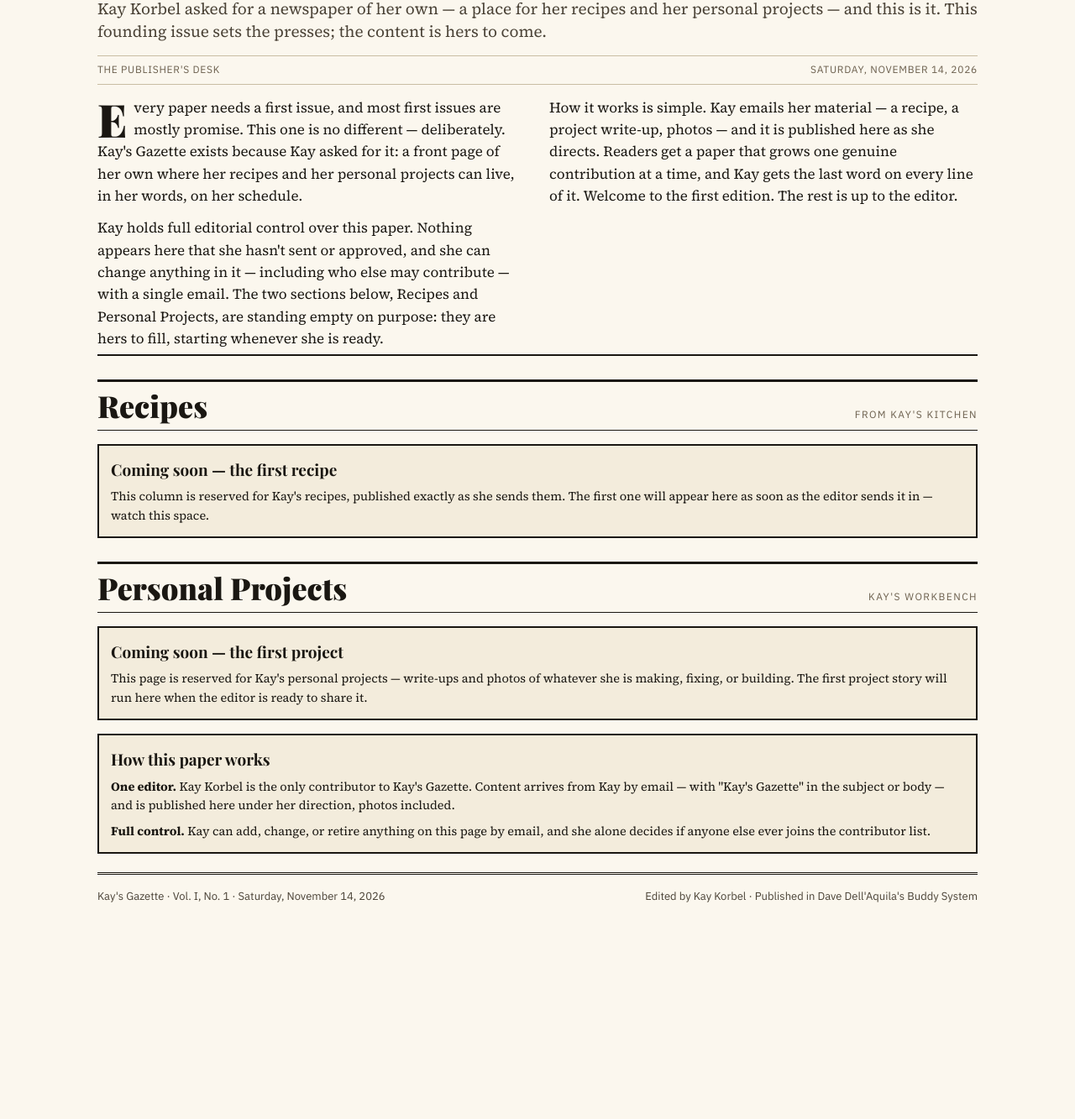
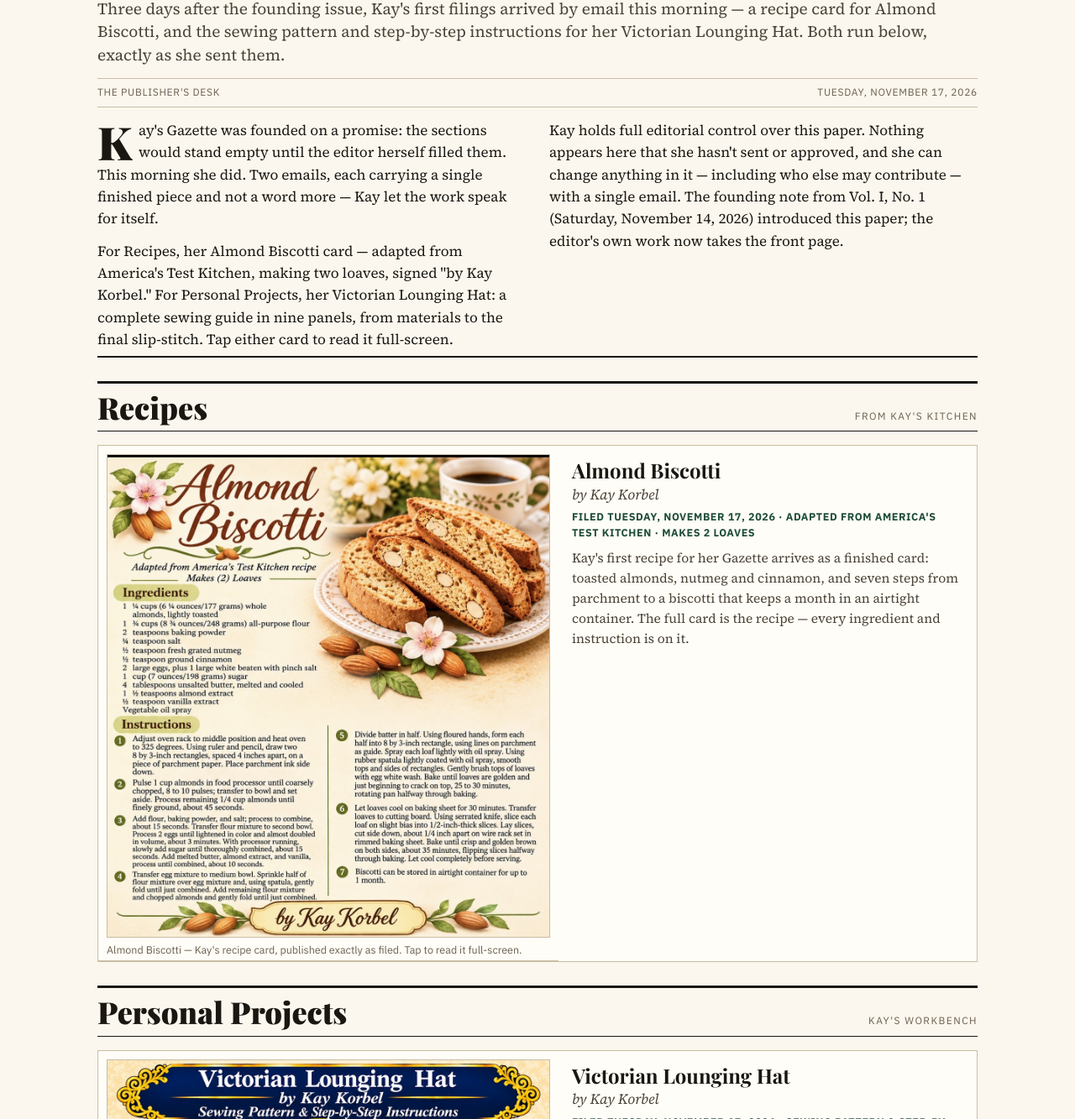
Before and after one commit to davedellaquila/kays-gazette, a plain HTML site: page index.html in a window 1280 px wide. Shown: the part 419-1752 px from the top of the page at 84% size. Before the commit the page ends 1543 px from the top, so only its background shows below. Drawn offline with nearby package versions, Linux system fonts and the light colour scheme; a web font is replaced by a local one.

Commit message:
Vol. I, No. 2 (Nov 17, 2026): Kay's first filings — Almond Biscotti recipe card (Recipes) and Victorian Lounging Hat sewing guide (Personal Projects), published exactly as emailed

```diff
--- a/index.html
+++ b/index.html
@@ -5,7 +5,7 @@
 <meta name="viewport" content="width=device-width, initial-scale=1, viewport-fit=cover">
 <meta name="color-scheme" content="light dark">
 <link rel="icon" href="data:,">
-<title>Kay's Gazette — Saturday, November 14, 2026</title>
+<title>Kay's Gazette — Tuesday, November 17, 2026</title>
 <link rel="preconnect" href="https://fonts.googleapis.com">
 <link rel="preconnect" href="https://fonts.gstatic.com" crossorigin>
 <link href="https://fonts.googleapis.com/css2?family=Playfair+Display:ital,wght@0,700;0,900;1,700&family=Source+Serif+4:ital,opsz,wght@0,8..60,400;0,8..60,600;0,8..60,700;1,8..60,400&family=IBM+Plex+Sans:wght@400;500;600;700&display=swap" rel="stylesheet">
@@ -84,6 +84,8 @@ figcaption{font-family:"IBM Plex Sans",sans-serif;font-size:12.5px;color:var(--m
 .ex p.desc{margin:0;font-size:15.5px;color:var(--ink2)}
 .ex .badge-note{display:inline-block;margin-top:10px;font-family:"IBM Plex Sans",sans-serif;font-size:12px;background:var(--paper2);border:1px solid var(--rule-light);padding:5px 8px;border-radius:999px}
 .ex img{aspect-ratio:4/3;object-fit:cover;width:100%}
+.ex.doc-card img{aspect-ratio:auto;object-fit:contain;background:var(--paper2)}
+.ex.doc-card figure{border-bottom:1px solid var(--rule-light);padding:10px 10px 4px}
 @media(min-width:760px){.ex-grid .ex:first-child{display:grid;grid-template-columns:1.1fr 1fr}.ex-grid .ex:first-child img{height:100%;aspect-ratio:auto}}
 
 /* layout: calendar + sidebar */
@@ -163,8 +165,8 @@ html.fs-0{zoom:1}html.fs-1{zoom:1.08}html.fs-2{zoom:1.16}html.fs-3{zoom:1.24}htm
 <div class="wrap">
 
   <div class="topstrip">
-    <span>Vol. I &nbsp;·&nbsp; No. 1 &nbsp;·&nbsp; Kay's Gazette</span>
-    <span>Saturday, November 14, 2026</span>
+    <span>Vol. I &nbsp;·&nbsp; No. 2 &nbsp;·&nbsp; Kay's Gazette</span>
+    <span>Tuesday, November 17, 2026</span>
     <div class="fsctl" role="group" aria-label="Text size"><button type="button" class="fs-btn fs-down" id="fs-down" aria-label="Smaller text">A</button><span class="fs-dots"><button type="button" class="fs-dot" data-lvl="0" aria-label="Text size level 1 of 7" aria-pressed="false"></button><button type="button" class="fs-dot" data-lvl="1" aria-label="Text size level 2 of 7" aria-pressed="false"></button><button type="button" class="fs-dot" data-lvl="2" aria-label="Text size level 3 of 7" aria-pressed="false"></button><button type="button" class="fs-dot" data-lvl="3" aria-label="Text size level 4 of 7" aria-pressed="false"></button><button type="button" class="fs-dot" data-lvl="4" aria-label="Text size level 5 of 7" aria-pressed="false"></button><button type="button" class="fs-dot" data-lvl="5" aria-label="Text size level 6 of 7" aria-pressed="false"></button><button type="button" class="fs-dot" data-lvl="6" aria-label="Text size level 7 of 7" aria-pressed="false"></button></span><button type="button" class="fs-btn fs-up" id="fs-up" aria-label="Larger text">A</button></div>
   </div>
 
@@ -178,34 +180,58 @@ html.fs-0{zoom:1}html.fs-1{zoom:1.08}html.fs-2{zoom:1.16}html.fs-3{zoom:1.24}htm
   <div class="infobar">
     <div><b>Editor</b><span>Kay Korbel — every word here runs with her approval</span></div>
     <div><b>Sections</b><span>Recipes · Personal Projects</span></div>
-    <div><b>This issue</b><span>Founding edition — the presses are ready</span></div>
+    <div><b>This issue</b><span>The editor's first filings — one recipe, one project</span></div>
   </div>
 
   <section class="lead">
     <p class="kicker">From the Publisher</p>
-    <h2>A Paper of Her Own</h2>
-    <p class="dek">Kay Korbel asked for a newspaper of her own — a place for her recipes and her personal projects — and this is it. This founding issue sets the presses; the content is hers to come.</p>
-    <div class="byline"><span>The Publisher's Desk</span><span>Saturday, November 14, 2026</span></div>
+    <h2>The Editor Files Her First Pieces</h2>
+    <p class="dek">Three days after the founding issue, Kay's first filings arrived by email this morning — a recipe card for Almond Biscotti, and the sewing pattern and step-by-step instructions for her Victorian Lounging Hat. Both run below, exactly as she sent them.</p>
+    <div class="byline"><span>The Publisher's Desk</span><span>Tuesday, November 17, 2026</span></div>
     <div class="columns">
-      <p class="dropcap">Every paper needs a first issue, and most first issues are mostly promise. This one is no different — deliberately. Kay's Gazette exists because Kay asked for it: a front page of her own where her recipes and her personal projects can live, in her words, on her schedule.</p>
-      <p>Kay holds full editorial control over this paper. Nothing appears here that she hasn't sent or approved, and she can change anything in it — including who else may contribute — with a single email. The two sections below, Recipes and Personal Projects, are standing empty on purpose: they are hers to fill, starting whenever she is ready.</p>
-      <p>How it works is simple. Kay emails her material — a recipe, a project write-up, photos — and it is published here as she directs. Readers get a paper that grows one genuine contribution at a time, and Kay gets the last word on every line of it. Welcome to the first edition. The rest is up to the editor.</p>
+      <p class="dropcap">Kay's Gazette was founded on a promise: the sections would stand empty until the editor herself filled them. This morning she did. Two emails, each carrying a single finished piece and not a word more — Kay let the work speak for itself.</p>
+      <p>For Recipes, her Almond Biscotti card — adapted from America's Test Kitchen, making two loaves, signed "by Kay Korbel." For Personal Projects, her Victorian Lounging Hat: a complete sewing guide in nine panels, from materials to the final slip-stitch. Tap either card to read it full-screen.</p>
+      <p>Kay holds full editorial control over this paper. Nothing appears here that she hasn't sent or approved, and she can change anything in it — including who else may contribute — with a single email. The founding note from Vol. I, No. 1 (Saturday, November 14, 2026) introduced this paper; the editor's own work now takes the front page.</p>
     </div>
   </section>
 
   <section id="recipes">
     <div class="sec-head"><h2>Recipes</h2><span>From Kay's kitchen</span></div>
-    <div class="note-box">
-      <h3>Coming soon — the first recipe</h3>
-      <p>This column is reserved for Kay's recipes, published exactly as she sends them. The first one will appear here as soon as the editor sends it in — watch this space.</p>
+    <div class="ex-grid">
+      <article class="ex doc-card">
+        <figure data-group="recipes">
+          <button class="thumb" type="button" aria-label="View the Almond Biscotti recipe card full-screen">
+            <img src="images/almond-biscotti.jpg" alt="Almond Biscotti recipe card by Kay Korbel — ingredients and instructions for two loaves, adapted from America's Test Kitchen" data-caption="Almond Biscotti — recipe card by Kay Korbel, adapted from America's Test Kitchen. Makes 2 loaves. Filed by email Tuesday, November 17, 2026.">
+          </button>
+          <figcaption>Almond Biscotti — Kay's recipe card, published exactly as filed. Tap to read it full-screen.</figcaption>
+        </figure>
+        <div class="txt">
+          <h3>Almond Biscotti</h3>
+          <p class="artist">by Kay Korbel</p>
+          <p class="dates">Filed Tuesday, November 17, 2026 · Adapted from America's Test Kitchen · Makes 2 loaves</p>
+          <p class="desc">Kay's first recipe for her Gazette arrives as a finished card: toasted almonds, nutmeg and cinnamon, and seven steps from parchment to a biscotti that keeps a month in an airtight container. The full card is the recipe — every ingredient and instruction is on it.</p>
+        </div>
+      </article>
     </div>
   </section>
 
   <section id="projects">
     <div class="sec-head"><h2>Personal Projects</h2><span>Kay's workbench</span></div>
-    <div class="note-box">
-      <h3>Coming soon — the first project</h3>
-      <p>This page is reserved for Kay's personal projects — write-ups and photos of whatever she is making, fixing, or building. The first project story will run here when the editor is ready to share it.</p>
+    <div class="ex-grid">
+      <article class="ex doc-card">
+        <figure data-group="projects">
+          <button class="thumb" type="button" aria-label="View the Victorian Lounging Hat sewing guide full-screen">
+            <img src="images/victorian-lounging-hat.jpg" alt="Victorian Lounging Hat sewing guide by Kay Korbel — pattern pieces, dimensions, and nine steps of instructions for a blue velvet lounging hat with a gold tassel" data-caption="Victorian Lounging Hat — sewing pattern and step-by-step instructions by Kay Korbel. Filed by email Tuesday, November 17, 2026.">
+          </button>
+          <figcaption>Victorian Lounging Hat — Kay's sewing guide, published exactly as filed. Tap to read it full-screen.</figcaption>
+        </figure>
+        <div class="txt">
+          <h3>Victorian Lounging Hat</h3>
+          <p class="artist">by Kay Korbel</p>
+          <p class="dates">Filed Tuesday, November 17, 2026 · Sewing pattern &amp; step-by-step instructions</p>
+          <p class="desc">Kay's first project is a complete make: a blue velvet lounging hat with a gold tassel and braid, in nine panels — materials and pattern dimensions (seam allowances included), gathering the crown, building the lining, and joining the two. The full guide is on the card.</p>
+        </div>
+      </article>
     </div>
   </section>
 
@@ -216,7 +242,7 @@ html.fs-0{zoom:1}html.fs-1{zoom:1.08}html.fs-2{zoom:1.16}html.fs-3{zoom:1.24}htm
   </div>
 
   <footer>
-    <span>Kay's Gazette · Vol. I, No. 1 · Saturday, November 14, 2026</span>
+    <span>Kay's Gazette · Vol. I, No. 2 · Tuesday, November 17, 2026</span>
     <span>Edited by Kay Korbel · Published in Dave Dell'Aquila's Buddy System</span>
   </footer>
 
```
Also changed, not shown: images/almond-biscotti.jpg (added), images/victorian-lounging-hat.jpg (added).
